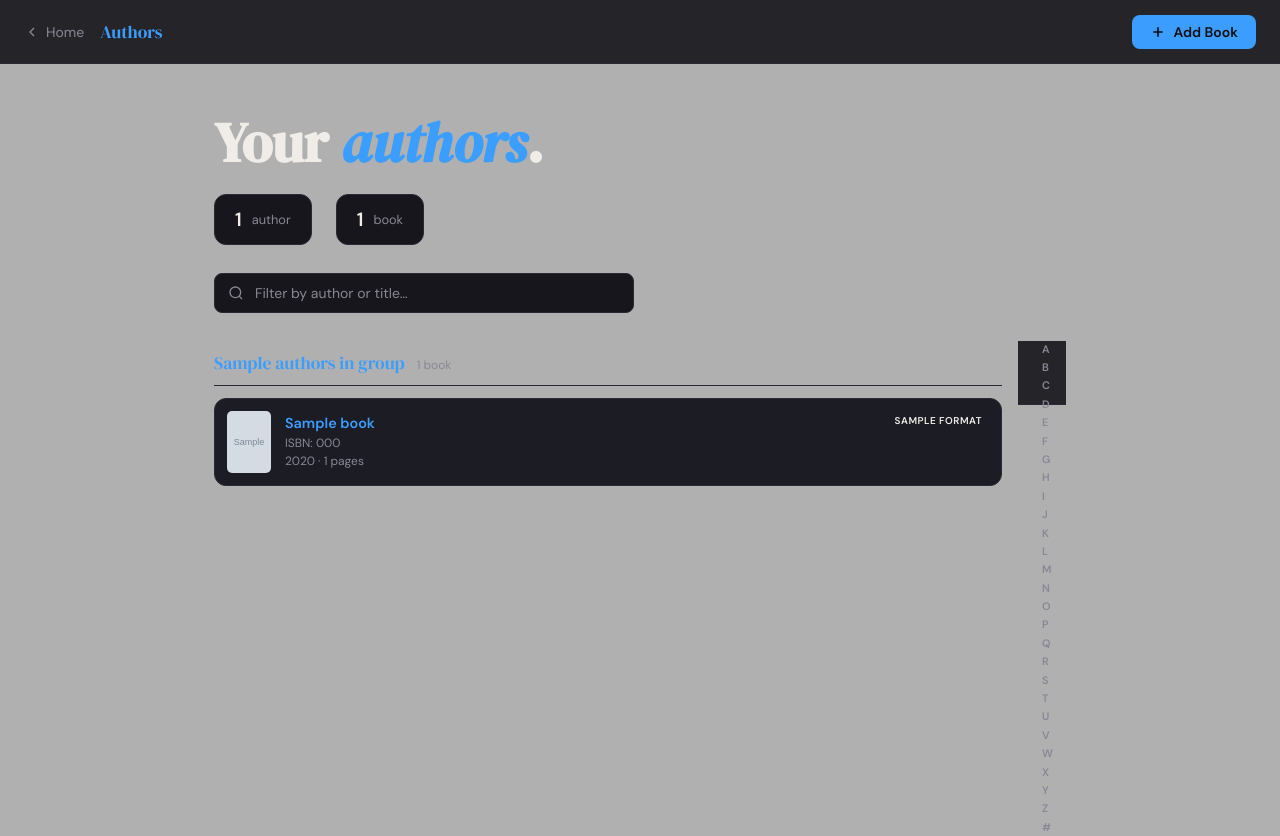
After one commit to dpj1951/my-reading-room, a Flask app: template templates/authors.html in a window 1280 px wide. The commit adds this page. Run offline with Flask 3, Linux system fonts and the light colour scheme; the template is opened without the code that fills it: most values are stand-ins (such as "Sample title", 1, 10 or a date in 2020); grey boxes marked "Sample" are stand-in pictures.

Commit message:
Change accent color from gold to electric blue

```diff
--- a/templates/add.html
+++ b/templates/add.html
@@ -3,14 +3,14 @@
 <head>
   <meta charset="UTF-8">
   <meta name="viewport" content="width=device-width, initial-scale=1.0">
-  <title>Add Book — My Reading Room</title>
+  <title>Add Book — My Reading Alcove</title>
   <link rel="preconnect" href="https://fonts.googleapis.com">
   <link href="https://fonts.googleapis.com/css2?family=DM+Serif+Display:ital@0;1&family=DM+Sans:wght@300;400;500;600&display=swap" rel="stylesheet">
   <style>
     *, *::before, *::after { box-sizing: border-box; margin: 0; padding: 0; }
     :root {
       --bg: #b0b0b0; --surface: #16161c; --card: #1c1c24; --border: #2a2a36;
-      --accent: #e8c97e; --text: #f0ede8; --muted: #8a8795;
+      --accent: #3b9eff; --text: #f0ede8; --muted: #8a8795;
       --paper: #7ec8b5; --ebook: #7eaae8; --audio: #c87eb5;
       --radius: 12px;
     }
--- /dev/null
+++ b/templates/authors.html
@@ -0,0 +1,188 @@
+<!DOCTYPE html>
+<html lang="en">
+<head>
+  <meta charset="UTF-8">
+  <meta name="viewport" content="width=device-width, initial-scale=1.0">
+  <title>Authors — My Reading Alcove</title>
+  <link rel="preconnect" href="https://fonts.googleapis.com">
+  <link href="https://fonts.googleapis.com/css2?family=DM+Serif+Display:ital@0;1&family=DM+Sans:wght@300;400;500;600&display=swap" rel="stylesheet">
+  <style>
+    *, *::before, *::after { box-sizing: border-box; margin: 0; padding: 0; }
+    :root {
+      --bg: #b0b0b0; --surface: #16161c; --card: #1c1c24; --border: #2a2a36;
+      --accent: #3b9eff; --text: #f0ede8; --muted: #8a8795;
+      --paper: #7ec8b5; --ebook: #7eaae8; --audio: #c87eb5;
+      --radius: 12px; --shadow: 0 8px 32px rgba(0,0,0,0.5);
+    }
+    body { font-family: 'DM Sans', sans-serif; background: var(--bg); color: var(--text); min-height: 100vh; }
+    nav {
+      position: sticky; top: 0; z-index: 100;
+      background: rgba(14,14,18,0.85); backdrop-filter: blur(16px);
+      border-bottom: 1px solid var(--border);
+      padding: 0 24px; display: flex; align-items: center; gap: 16px; height: 64px;
+    }
+    .nav-back { display: flex; align-items: center; gap: 6px; color: var(--muted); text-decoration: none; font-size: 0.875rem; transition: color 0.2s; }
+    .nav-back:hover { color: var(--text); }
+    .nav-back svg { width: 16px; height: 16px; }
+    .nav-title { font-family: 'DM Serif Display', serif; font-size: 1.1rem; color: var(--accent); }
+    .nav-add { margin-left: auto; display: flex; align-items: center; gap: 8px; background: var(--accent); color: #0e0e12; font-weight: 600; font-size: 0.875rem; padding: 8px 18px; border-radius: 8px; text-decoration: none; transition: background 0.2s, transform 0.1s; }
+    .nav-add:hover { background: #f0d898; transform: translateY(-1px); }
+    .nav-add svg { width: 16px; height: 16px; }
+    .hero { padding: 48px 24px 0; max-width: 900px; margin: 0 auto; }
+    .hero h1 { font-family: 'DM Serif Display', serif; font-size: clamp(2rem, 5vw, 3.5rem); line-height: 1.1; }
+    .hero h1 em { color: var(--accent); font-style: italic; }
+    .stat-row { display: flex; gap: 24px; margin-top: 20px; flex-wrap: wrap; }
+    .stat { background: var(--surface); border: 1px solid var(--border); border-radius: var(--radius); padding: 12px 20px; font-size: 0.8rem; color: var(--muted); display: flex; align-items: center; gap: 8px; }
+    .stat strong { font-size: 1.2rem; color: var(--text); font-weight: 600; margin-right: 2px; }
+    .controls { max-width: 900px; margin: 28px auto 0; padding: 0 24px; }
+    .search-wrap { position: relative; max-width: 420px; }
+    .search-wrap svg { position: absolute; left: 14px; top: 50%; transform: translateY(-50%); color: var(--muted); width: 16px; height: 16px; pointer-events: none; }
+    .search-wrap input { width: 100%; background: var(--surface); border: 1px solid var(--border); border-radius: 8px; padding: 10px 12px 10px 40px; color: var(--text); font-family: 'DM Sans', sans-serif; font-size: 0.875rem; outline: none; transition: border-color 0.2s; }
+    .search-wrap input:focus { border-color: var(--accent); }
+    .search-wrap input::placeholder { color: var(--muted); }
+    .page-body { max-width: 900px; margin: 28px auto 60px; padding: 0 24px; display: flex; gap: 16px; align-items: flex-start; }
+    .author-list { flex: 1; min-width: 0; display: flex; flex-direction: column; gap: 28px; }
+    .alpha-index { position: sticky; top: 80px; display: flex; flex-direction: column; align-items: center; gap: 1px; width: 22px; flex-shrink: 0; }
+    .alpha-index a { font-size: 0.68rem; font-weight: 600; color: var(--muted); text-decoration: none; line-height: 1.6; width: 100%; text-align: center; transition: color 0.15s; }
+    .alpha-index a:hover { color: var(--accent); }
+    .alpha-index a.has-entries { color: var(--text); }
+    .author-group { scroll-margin-top: 80px; }
+    .author-header { display: flex; align-items: baseline; gap: 12px; padding: 10px 0; border-bottom: 1px solid var(--border); margin-bottom: 12px; }
+    .author-name { font-family: 'DM Serif Display', serif; font-size: 1.1rem; color: var(--accent); }
+    .author-count { font-size: 0.75rem; color: var(--muted); }
+    .book-row { display: flex; gap: 14px; align-items: center; background: var(--card); border: 1px solid var(--border); border-radius: var(--radius); padding: 12px; text-decoration: none; color: inherit; transition: border-color 0.15s, background 0.15s, transform 0.15s; margin-bottom: 8px; }
+    .book-row:last-child { margin-bottom: 0; }
+    .book-row:hover { border-color: var(--accent); background: #21212c; transform: translateX(3px); }
+    .book-row img { width: 44px; height: 62px; object-fit: cover; border-radius: 5px; flex-shrink: 0; background: var(--surface); }
+    .row-cover-placeholder { width: 44px; height: 62px; flex-shrink: 0; border-radius: 5px; background: linear-gradient(145deg, #1e1e28, #252530); display: flex; align-items: center; justify-content: center; }
+    .row-cover-placeholder svg { width: 18px; height: 18px; color: var(--border); }
+    .row-info { flex: 1; min-width: 0; }
+    .row-title { font-size: 0.9rem; font-weight: 600; line-height: 1.3; white-space: nowrap; overflow: hidden; text-overflow: ellipsis; color: var(--accent); }
+    .row-meta { font-size: 0.75rem; color: var(--muted); margin-top: 3px; }
+    .row-year { font-size: 0.75rem; color: var(--muted); margin-top: 2px; }
+    .format-pip { font-size: 0.62rem; font-weight: 600; letter-spacing: 0.05em; text-transform: uppercase; padding: 3px 7px; border-radius: 4px; flex-shrink: 0; align-self: flex-start; }
+    .pip-Paper     { background: rgba(126,200,181,0.2); color: var(--paper); }
+    .pip-Ebook     { background: rgba(126,170,232,0.2); color: var(--ebook); }
+    .pip-Audiobook { background: rgba(200,126,181,0.2); color: var(--audio); }
+    .empty { text-align: center; padding: 80px 20px; color: var(--muted); }
+    .empty svg { width: 48px; height: 48px; color: var(--border); margin-bottom: 16px; }
+    .empty h3 { font-family: 'DM Serif Display', serif; font-size: 1.4rem; color: var(--text); margin-bottom: 8px; }
+    .empty p { font-size: 0.875rem; }
+    .empty a { display: inline-block; margin-top: 20px; background: var(--accent); color: #0e0e12; font-weight: 600; font-size: 0.875rem; padding: 10px 22px; border-radius: 8px; text-decoration: none; }
+    @media (max-width: 600px) {
+      nav { padding: 0 16px; }
+      .hero, .controls { padding-left: 16px; padding-right: 16px; }
+      .page-body { padding: 0 8px 40px 16px; gap: 8px; }
+      .alpha-index { width: 18px; }
+      .alpha-index a { font-size: 0.6rem; }
+    }
+  </style>
+</head>
+<body>
+<nav>
+  <a class="nav-back" href="/">
+    <svg viewBox="0 0 24 24" fill="none" stroke="currentColor" stroke-width="2"><path d="m15 18-6-6 6-6"/></svg>
+    Home
+  </a>
+  <span class="nav-title">Authors</span>
+  <a class="nav-add" href="/add">
+    <svg viewBox="0 0 24 24" fill="none" stroke="currentColor" stroke-width="2.5"><path d="M12 5v14M5 12h14"/></svg>
+    Add Book
+  </a>
+</nav>
+
+<div class="hero">
+  <h1>Your <em>authors</em>.</h1>
+  <div class="stat-row">
+    <div class="stat"><strong>{{ author_count }}</strong> author{{ 's' if author_count != 1 else '' }}</div>
+    <div class="stat"><strong>{{ total_books }}</strong> book{{ 's' if total_books != 1 else '' }}</div>
+  </div>
+</div>
+
+<div class="controls">
+  <div class="search-wrap">
+    <svg viewBox="0 0 24 24" fill="none" stroke="currentColor" stroke-width="2"><circle cx="11" cy="11" r="8"/><path d="m21 21-4.35-4.35"/></svg>
+    <input type="text" id="search-input" placeholder="Filter by author or title…">
+  </div>
+</div>
+
+<div class="page-body">
+  {% if grouped_authors %}
+  <div class="author-list" id="author-list">
+    {% for letter, authors_in_group in grouped_authors.items() %}
+      {% for author_name, books in authors_in_group %}
+      <div class="author-group" id="anchor-{{ letter }}-{{ loop.index }}" data-author="{{ author_name.lower() }}" data-titles="{{ books|map(attribute='title')|join(' ')|lower }}">
+        <div class="author-header">
+          <span class="author-name">{{ author_name }}</span>
+          <span class="author-count">{{ books|length }} book{{ 's' if books|length != 1 else '' }}</span>
+        </div>
+        {% for book in books %}
+        <a class="book-row" href="/book/{{ book.id }}">
+          {% if book.cover_url %}
+            <img src="{{ book.cover_url }}" alt="{{ book.title }}" onerror="this.style.display='none';this.nextElementSibling.style.display='flex'">
+            <div class="row-cover-placeholder" style="display:none">
+              <svg viewBox="0 0 24 24" fill="none" stroke="currentColor" stroke-width="1.5"><path d="M4 19.5A2.5 2.5 0 0 1 6.5 17H20"/><path d="M6.5 2H20v20H6.5A2.5 2.5 0 0 1 4 19.5v-15A2.5 2.5 0 0 1 6.5 2z"/></svg>
+            </div>
+          {% else %}
+            <div class="row-cover-placeholder">
+              <svg viewBox="0 0 24 24" fill="none" stroke="currentColor" stroke-width="1.5"><path d="M4 19.5A2.5 2.5 0 0 1 6.5 17H20"/><path d="M6.5 2H20v20H6.5A2.5 2.5 0 0 1 4 19.5v-15A2.5 2.5 0 0 1 6.5 2z"/></svg>
+            </div>
+          {% endif %}
+          <div class="row-info">
+            <div class="row-title">{{ book.title }}</div>
+            {% if book.isbn %}<div class="row-meta">ISBN: {{ book.isbn }}</div>{% endif %}
+            <div class="row-year">{{ book.copyright_year or '' }}{% if book.copyright_year and book.pages %} · {% endif %}{{ book.pages ~ ' pages' if book.pages else '' }}</div>
+          </div>
+          <span class="format-pip pip-{{ book.format }}">{{ book.format }}</span>
+        </a>
+        {% endfor %}
+      </div>
+      {% endfor %}
+    {% endfor %}
+  </div>
+
+  <nav class="alpha-index" aria-label="Alphabetical index">
+    {% for letter in 'ABCDEFGHIJKLMNOPQRSTUVWXYZ' %}
+      <a href="#letter-{{ letter }}" class="{{ 'has-entries' if letter in grouped_authors else '' }}">{{ letter }}</a>
+    {% endfor %}
+    <a href="#letter-hash" class="{{ 'has-entries' if '#' in grouped_authors else '' }}">#</a>
+  </nav>
+
+  {% for letter in grouped_authors.keys() %}
+    <div id="letter-{{ letter }}" style="position:absolute;visibility:hidden;margin-top:-80px"></div>
+  {% endfor %}
+
+  {% else %}
+  <div class="empty">
+    <svg viewBox="0 0 24 24" fill="none" stroke="currentColor" stroke-width="1.5"><path d="M4 19.5A2.5 2.5 0 0 1 6.5 17H20"/><path d="M6.5 2H20v20H6.5A2.5 2.5 0 0 1 4 19.5v-15A2.5 2.5 0 0 1 6.5 2z"/></svg>
+    <h3>No books yet</h3>
+    <p>Start adding books to see authors here.</p>
+    <a href="/add">Add your first book</a>
+  </div>
+  {% endif %}
+</div>
+
+<script>
+  const searchInput = document.getElementById('search-input');
+  if (searchInput) {
+    searchInput.addEventListener('input', function() {
+      const q = this.value.trim().toLowerCase();
+      document.querySelectorAll('.author-group').forEach(g => {
+        g.style.display = (!q || g.dataset.author.includes(q) || g.dataset.titles.includes(q)) ? '' : 'none';
+      });
+    });
+  }
+  document.querySelectorAll('.alpha-index a').forEach(link => {
+    link.addEventListener('click', function(e) {
+      const letter = this.textContent.trim() === '#' ? 'hash' : this.textContent.trim();
+      const anchor = document.getElementById('letter-' + letter);
+      if (anchor) {
+        e.preventDefault();
+        const firstGroup = document.querySelector(`[id^="anchor-${this.textContent.trim()}-"]`);
+        if (firstGroup) firstGroup.scrollIntoView({ behavior: 'smooth', block: 'start' });
+      }
+    });
+  });
+</script>
+</body>
+</html>
--- a/templates/detail.html
+++ b/templates/detail.html
@@ -3,14 +3,14 @@
 <head>
   <meta charset="UTF-8">
   <meta name="viewport" content="width=device-width, initial-scale=1.0">
-  <title>{{ book.title }} — My Reading Room</title>
+  <title>{{ book.title }} — My Reading Alcove</title>
   <link rel="preconnect" href="https://fonts.googleapis.com">
   <link href="https://fonts.googleapis.com/css2?family=DM+Serif+Display:ital@0;1&family=DM+Sans:wght@300;400;500;600&display=swap" rel="stylesheet">
   <style>
     *, *::before, *::after { box-sizing: border-box; margin: 0; padding: 0; }
     :root {
       --bg: #0e0e12; --surface: #16161c; --card: #1c1c24; --border: #2a2a36;
-      --accent: #e8c97e; --text: #f0ede8; --muted: #8a8795;
+      --accent: #3b9eff; --text: #f0ede8; --muted: #8a8795;
       --paper: #7ec8b5; --ebook: #7eaae8; --audio: #c87eb5;
       --radius: 12px;
     }
--- a/templates/home.html
+++ b/templates/home.html
@@ -3,14 +3,14 @@
 <head>
   <meta charset="UTF-8">
   <meta name="viewport" content="width=device-width, initial-scale=1.0">
-  <title>My Reading Room</title>
+  <title>My Reading Alcove</title>
   <link rel="preconnect" href="https://fonts.googleapis.com">
   <link href="https://fonts.googleapis.com/css2?family=DM+Serif+Display:ital@0;1&family=DM+Sans:wght@300;400;500;600&display=swap" rel="stylesheet">
   <style>
     *, *::before, *::after { box-sizing: border-box; margin: 0; padding: 0; }
     :root {
       --bg: #b0b0b0; --surface: #16161c; --card: #3a3a3a; --border: #4a4a4a;
-      --accent: #e8c97e; --text: #f0ede8; --muted: #8a8795;
+      --accent: #3b9eff; --text: #f0ede8; --muted: #8a8795;
       --radius: 16px; --shadow: 0 6px 20px rgba(0,0,0,0.6);
     }
     body {
@@ -44,7 +44,7 @@
 </head>
 <body>
   <div class="brand">
-    <h1>My Reading Room</h1>
+    <h1>My Reading Alcove</h1>
     <p>Know what you read</p>
   </div>
   <nav class="menu">
--- a/templates/index.html
+++ b/templates/index.html
@@ -3,7 +3,7 @@
 <head>
   <meta charset="UTF-8">
   <meta name="viewport" content="width=device-width, initial-scale=1.0">
-  <title>My Reading Room</title>
+  <title>My Reading Alcove</title>
   <link rel="preconnect" href="https://fonts.googleapis.com">
   <link href="https://fonts.googleapis.com/css2?family=DM+Serif+Display:ital@0;1&family=DM+Sans:wght@300;400;500;600&display=swap" rel="stylesheet">
   <style>
@@ -14,7 +14,7 @@
       --surface:   #16161c;
       --card:      #1c1c24;
       --border:    #2a2a36;
-      --accent:    #e8c97e;
+      --accent:    #3b9eff;
       --accent2:   #b5845a;
       --text:      #f0ede8;
       --muted:     #8a8795;
@@ -298,7 +298,7 @@
 <body>
 
 <nav>
-  <a class="nav-brand" href="/">My Reading Room <span>personal library</span></a>
+  <a class="nav-brand" href="/">My Reading Alcove <span>personal library</span></a>
   <a class="nav-add" href="/add">
     <svg viewBox="0 0 24 24" fill="none" stroke="currentColor" stroke-width="2.5"><path d="M12 5v14M5 12h14"/></svg>
     Add Book
```
